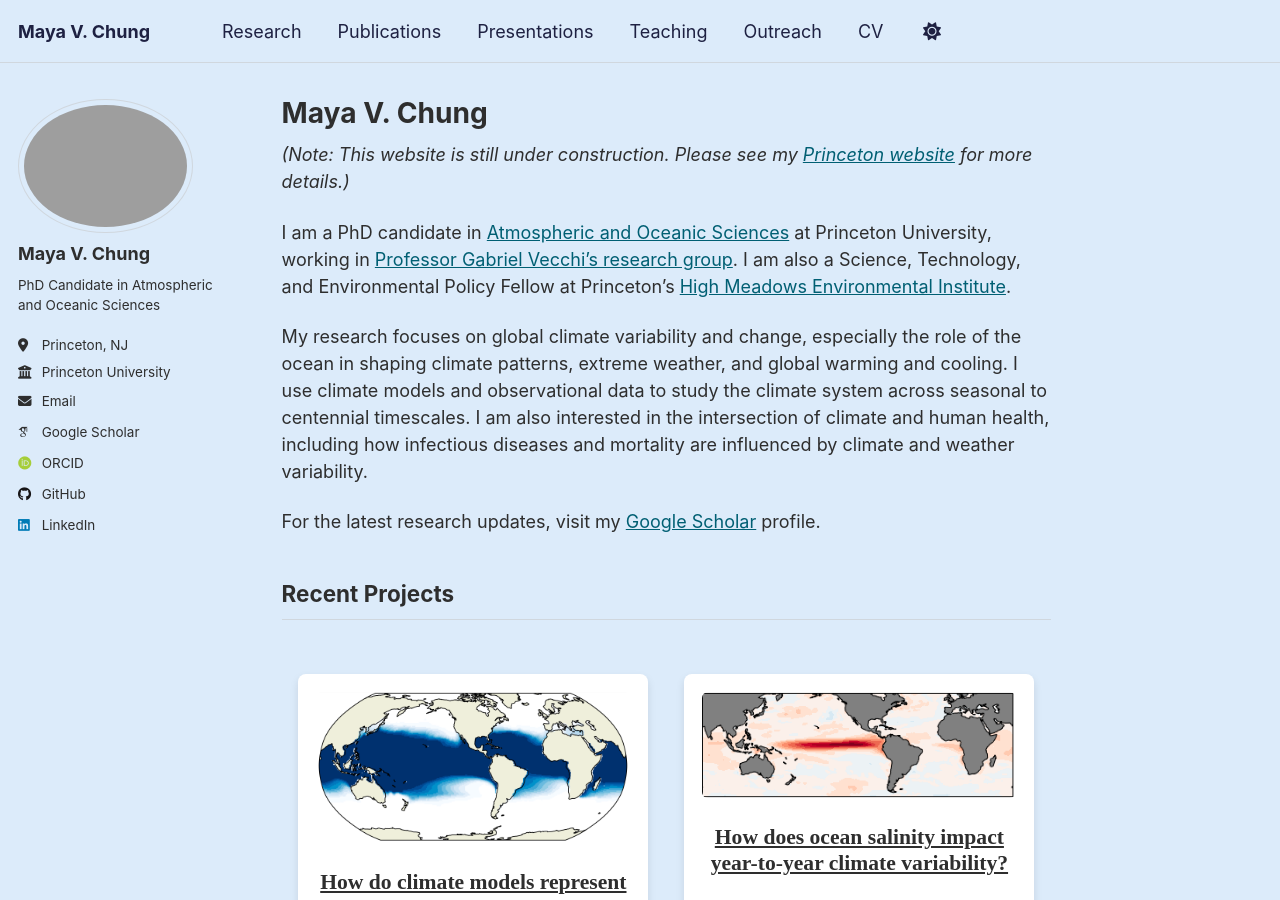
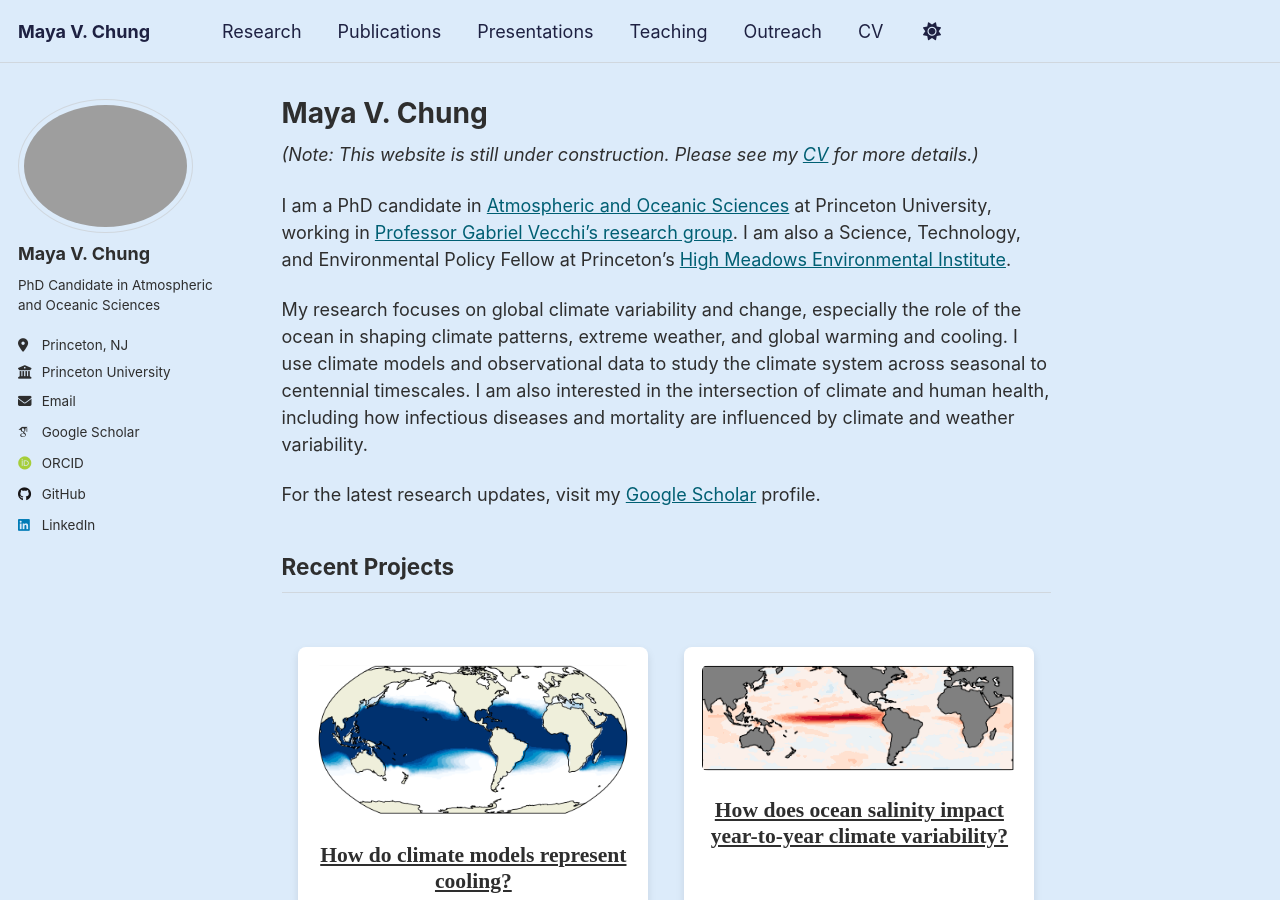
Before and after one commit to mayavchung/mayavchung.github.io, a Jekyll site: the page built from _pages/about.md, in a window 1280 px wide and 900 px high. Built offline with Jekyll 4.4.1, drawn with Linux system fonts in a browser that asks for light colours; some web fonts are replaced; a script that is not in the unit is left out.

Commit message:
Update about.md

```diff
--- a/_pages/about.md
+++ b/_pages/about.md
@@ -7,7 +7,7 @@ redirect_from:
   - /about.html
 ---
 
-*(Note: This website is still under construction. Please see my [Princeton website](https://mayavchung.scholar.princeton.edu/) for more details.)*
+*(Note: This website is still under construction. Please see my [CV](https://mayavchung.github.io/cv/) for more details.)*
 
 I am a PhD candidate in [Atmospheric and Oceanic Sciences](https://aos.princeton.edu/) at Princeton University, working in [Professor Gabriel Vecchi's research group](https://vecchi.princeton.edu/). I am also a Science, Technology, and Environmental Policy Fellow at Princeton’s [High Meadows Environmental Institute](https://environment.princeton.edu/education/hmei-step/).
 
```
